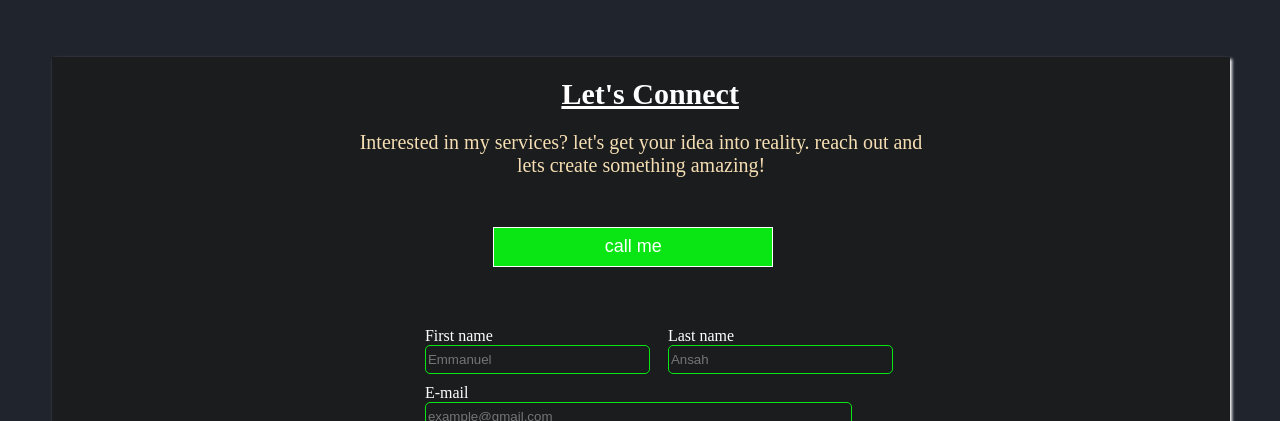
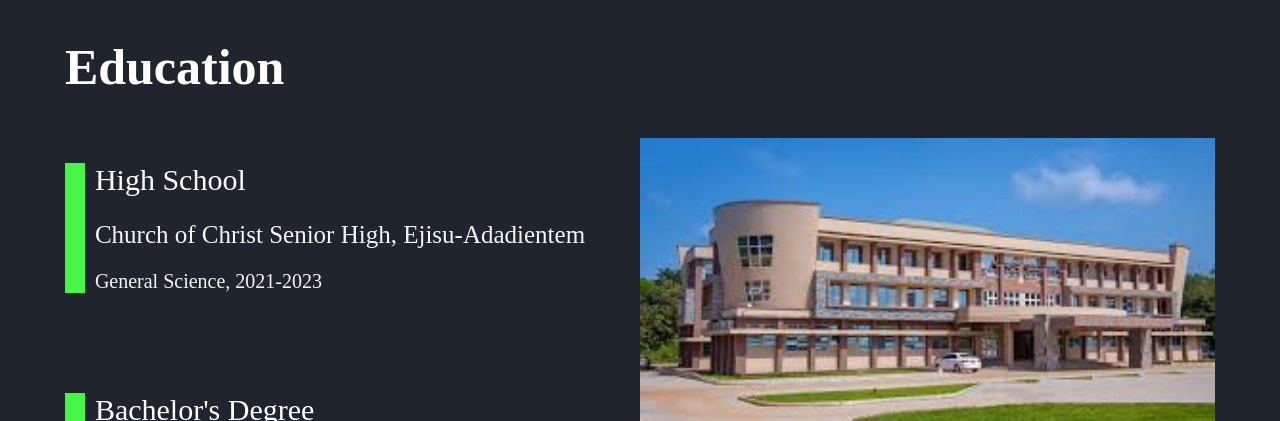
Before and after one commit to Bright123-star/my-portfolio, a plain HTML site: page index.html in a window 1280 px wide. Shown: the part 2379-2800 px from the top of the page. Drawn offline with nearby package versions, Linux system fonts and the light colour scheme.

Commit message:
Add files via upload

```diff
--- a/index.html
+++ b/index.html
@@ -182,6 +182,30 @@
 
     </section>
 
+    <!--section education-->
+    <section id="education">
+        <h1>Education</h1>
+        <div>
+            <div class="schools-wrapper">
+                <div class="school">
+                    <h1>High School</h1>
+                    <h2>Church of Christ Senior High, Ejisu-Adadientem</h2>
+                    <p>General Science, 2021-2023</p>
+                </div>
+
+                <div class="school">
+                    <h1>Bachelor's Degree</h1>
+                    <h2>University of Energy and Natural Resources, Sunyani</h2>
+                    <p>BSc. Computer Science, 2024-current</p>
+                </div>
+            </div>
+
+            <div class="schools-img">
+                <img src="uenr.jpeg" alt="University of Natural Resources Image.">
+            </div>
+        </div>
+    </section>
+
 
 
     <!-- section contact -->
--- a/style.css
+++ b/style.css
@@ -576,3 +576,58 @@ textarea {
     border: 1px solid white;
     margin-top: 2%;
 }
+
+#education{
+    width: 91%;
+    justify-self: center;
+    height: 100vh;
+    box-sizing: border-box;
+}
+#education > h1{
+    text-decoration: none;
+    font-size: 50px;
+}
+
+#education > div{
+    height: fit-content;
+    display: flex;
+}
+
+.schools-wrapper{
+    width: 50%;
+    height: 100%;
+}
+
+.schools-img{
+    width: 50%;
+    height: 100%;
+}
+
+.school{
+    box-sizing: border-box;
+    width: fit-content;
+    color: whitesmoke;
+    border-left: 20px solid rgb(71, 245, 71);
+    padding-left: 10px;
+    margin-bottom: 100px;
+}
+
+.school > h1{
+    text-decoration: none;
+    font-size: 30px;
+    font-weight: 400;
+}
+
+.school > h2{
+    font-size: 25px;
+    font-weight: 300;
+}
+
+.school p{
+    font-size: 20px;
+}
+
+.schools-img img{
+    width: 100%;
+    height: 100%;
+}
```
Also changed, not shown: download.jpeg (added), uenr.jpeg (added), 1 other file.
